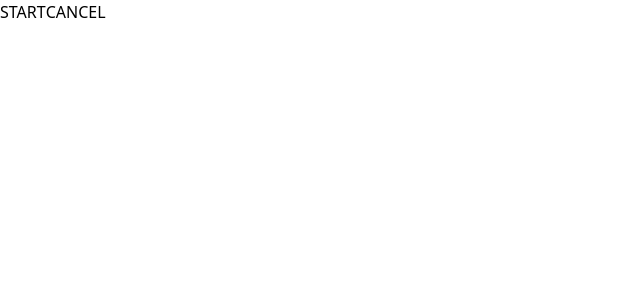
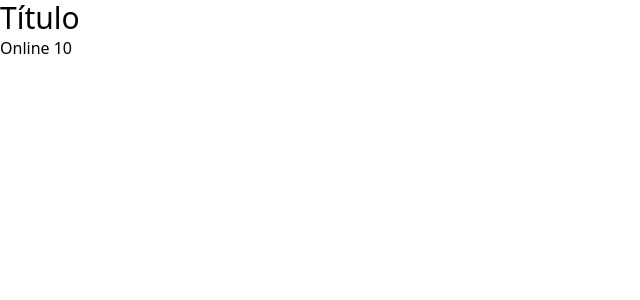
Before and after one commit to brduart/react_test, a React (Vite) app: page / in a window 1280 px wide. Shown: the top 300 px of the page, without its empty margins (0-640 px from the left). Built offline with nearby package versions, Linux system fonts and the light colour scheme.

Commit message:
:feat: contrução básica de um context

```diff
--- a/src/App.tsx
+++ b/src/App.tsx
@@ -1,31 +1,15 @@
-import { useRef } from "react";
 import "./App.css";
-import { api } from "./utils/api";
+import Header from "./components/Header";
+import { CountContext, CountInitialData } from "./contexts/CountContext";
 
 function App() {
-  //CONTROLADOR (fetchAPI)
-  const controller = new AbortController();
-
-  const handleCancelRequest = async () => {
-    //CANCELA TODAS AS REQUISIÇÕES LIGADAS AO CONTROLLER
-    controller.abort();
-  };
-
-  const handleStartRequest = async () => {
-    try {
-      const res = await api.get("URL", {
-        //CONECTANDO AO CONTROLADOR
-        signal: controller.signal,
-      });
-    } catch (error) {
-      console.log("erro");
-    }
-  };
-
   return (
     <>
-      <button onClick={handleStartRequest}>START</button>
-      <button onClick={handleCancelRequest}>CANCEL</button>
+      {/*CRIAÇÃO DO PROVIDER DO CONTEXTO E O VALOR PADRÃO INICIAL DO CONTEXTO -
+      TODOS OS COMPONENTES DENTRO DE HEADER PODERÃO RECEBER O VALOR DO CONTEXTO*/}
+      <CountContext.Provider value={CountInitialData}>
+        <Header />
+      </CountContext.Provider>
     </>
   );
 }
--- /dev/null
+++ b/src/components/Header.tsx
@@ -0,0 +1,12 @@
+import OnlineUsers from "./OnlineUsers";
+
+const Header = () => {
+  return (
+    <header>
+      <h1 className="text-3xl">Título</h1>
+      <OnlineUsers />
+    </header>
+  );
+};
+
+export default Header;
--- /dev/null
+++ b/src/components/OnlineUsers.tsx
@@ -0,0 +1,11 @@
+import { useContext } from "react";
+import { CountContext } from "../contexts/CountContext";
+
+const OnlineUsers = () => {
+  //USANDO O CONTEXTO NO COMPONENTE (NOME DO CONTEXTO)
+  const count = useContext(CountContext);
+
+  return <p>Online {count}</p>;
+};
+
+export default OnlineUsers;
--- /dev/null
+++ b/src/contexts/CountContext.ts
@@ -0,0 +1,7 @@
+import { createContext } from "react";
+
+//VALOR INICIAL
+export const CountInitialData = 10;
+
+//CRIAÇÃO DO CONTEXTO
+export const CountContext = createContext(CountInitialData); //()VALOR PADRÃO, NUMBER, ARRAY ETC...
--- a/src/utils/api.ts
+++ /dev/null
@@ -1,8 +0,0 @@
-import axios from "axios";
-
-//CONFIGURAÇÕES DO AXIOS
-export const api = axios.create({
-  baseURL: "https://jsonplaceholder.typicode.com",
-  headers: {},
-  timeout: 1000,
-});
```
